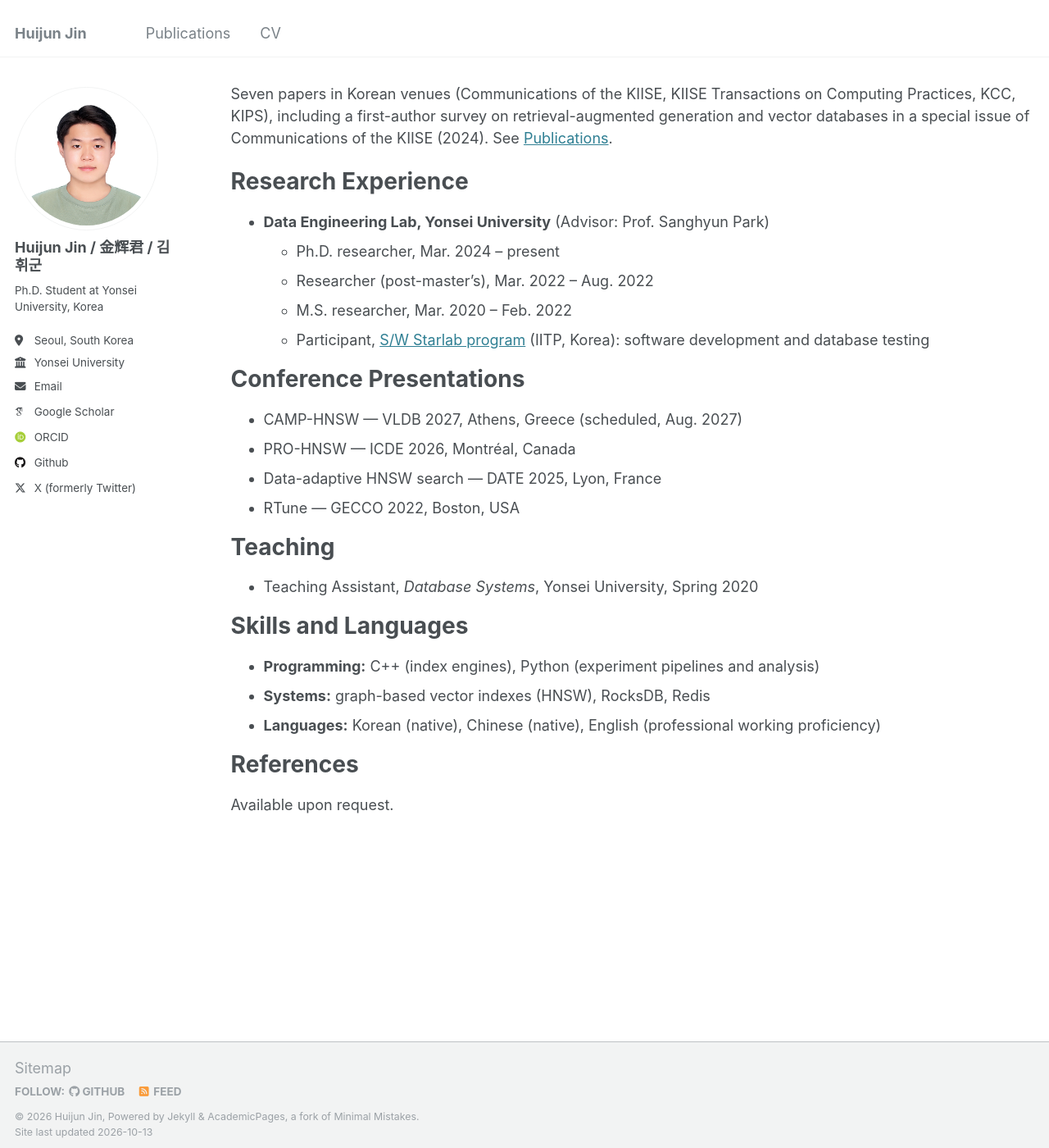
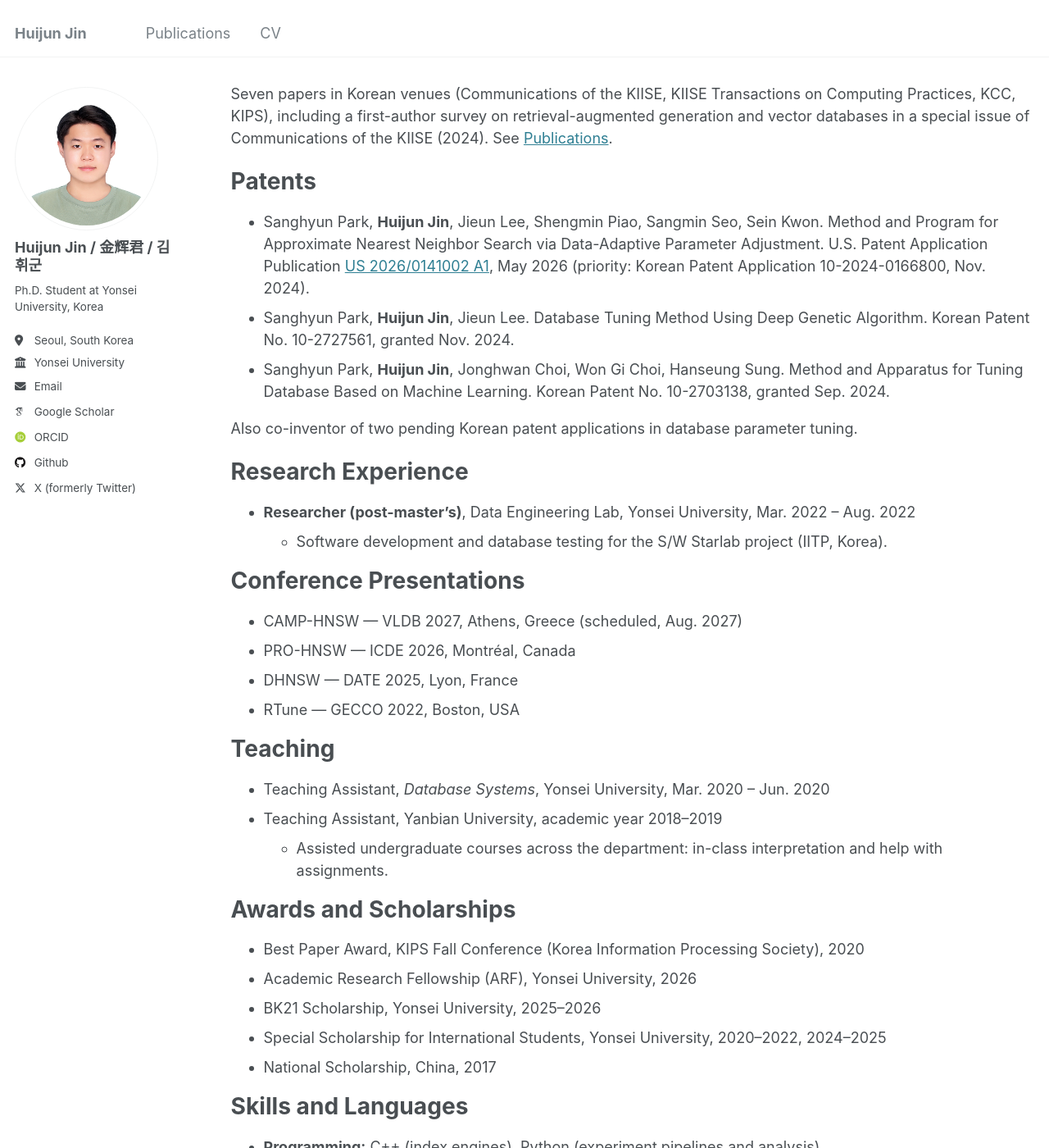
Before and after one commit to huijunjin/huijunjin.github.io, a Jekyll site: the page built from _pages/cv.md, in a window 1280 px wide and 1400 px high, scrolled down 1463 px. Shown: the whole window at 82% size. Built offline with Jekyll 4.4.1, drawn with Linux system fonts in a browser that asks for light colours; some web fonts are replaced; some of the changed text lies outside the part shown.

Commit message:
Update cv.md

```diff
--- a/_pages/cv.md
+++ b/_pages/cv.md
@@ -47,24 +47,39 @@ Publications
 
 Seven papers in Korean venues (Communications of the KIISE, KIISE Transactions on Computing Practices, KCC, KIPS), including a first-author survey on retrieval-augmented generation and vector databases in a special issue of Communications of the KIISE (2024). See [Publications]({{ base_path }}/publications/).
 
+Patents
+======
+* Sanghyun Park, **Huijun Jin**, Jieun Lee, Shengmin Piao, Sangmin Seo, Sein Kwon. Method and Program for Approximate Nearest Neighbor Search via Data-Adaptive Parameter Adjustment. U.S. Patent Application Publication [US 2026/0141002 A1](https://patents.google.com/patent/US20260141002A1/en), May 2026 (priority: Korean Patent Application 10-2024-0166800, Nov. 2024).
+* Sanghyun Park, **Huijun Jin**, Jieun Lee. Database Tuning Method Using Deep Genetic Algorithm. Korean Patent No. 10-2727561, granted Nov. 2024.
+* Sanghyun Park, **Huijun Jin**, Jonghwan Choi, Won Gi Choi, Hanseung Sung. Method and Apparatus for Tuning Database Based on Machine Learning. Korean Patent No. 10-2703138, granted Sep. 2024.
+
+Also co-inventor of two pending Korean patent applications in database parameter tuning.
+
 Research Experience
 ======
-* **Data Engineering Lab, Yonsei University** (Advisor: Prof. Sanghyun Park)
-  * Ph.D. researcher, Mar. 2024 – present
-  * Researcher (post-master's), Mar. 2022 – Aug. 2022
-  * M.S. researcher, Mar. 2020 – Feb. 2022
-  * Participant, [S/W Starlab program](https://github.com/addb-swstarlab) (IITP, Korea): software development and database testing
+* **Researcher (post-master's)**, Data Engineering Lab, Yonsei University, Mar. 2022 – Aug. 2022
+  * Software development and database testing for the S/W Starlab project (IITP, Korea).
 
 Conference Presentations
 ======
 * CAMP-HNSW — VLDB 2027, Athens, Greece (scheduled, Aug. 2027)
 * PRO-HNSW — ICDE 2026, Montréal, Canada
-* Data-adaptive HNSW search — DATE 2025, Lyon, France
+* DHNSW — DATE 2025, Lyon, France
 * RTune — GECCO 2022, Boston, USA
 
 Teaching
 ======
-* Teaching Assistant, *Database Systems*, Yonsei University, Spring 2020
+* Teaching Assistant, *Database Systems*, Yonsei University, Mar. 2020 – Jun. 2020
+* Teaching Assistant, Yanbian University, academic year 2018–2019
+  * Assisted undergraduate courses across the department: in-class interpretation and help with assignments.
+
+Awards and Scholarships
+======
+* Best Paper Award, KIPS Fall Conference (Korea Information Processing Society), 2020
+* Academic Research Fellowship (ARF), Yonsei University, 2026
+* BK21 Scholarship, Yonsei University, 2025–2026
+* Special Scholarship for International Students, Yonsei University, 2020–2022, 2024–2025
+* National Scholarship, China, 2017
 
 Skills and Languages
 ======
```
Also changed, not shown: other parts of _pages/cv.md (+1 -1 lines).
